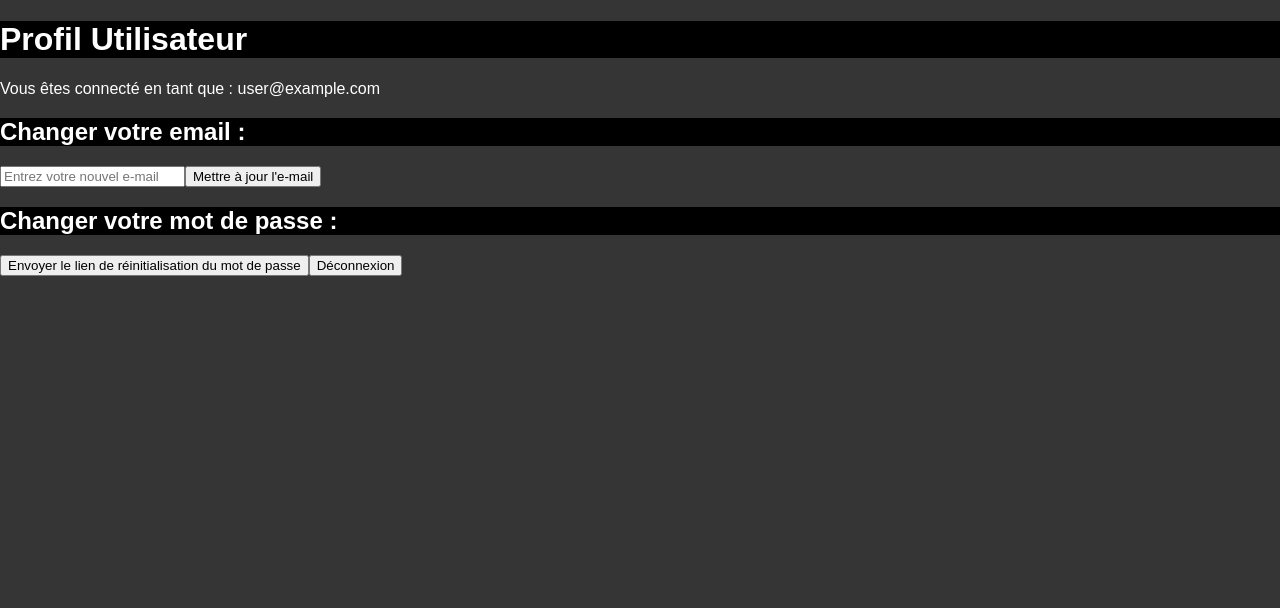
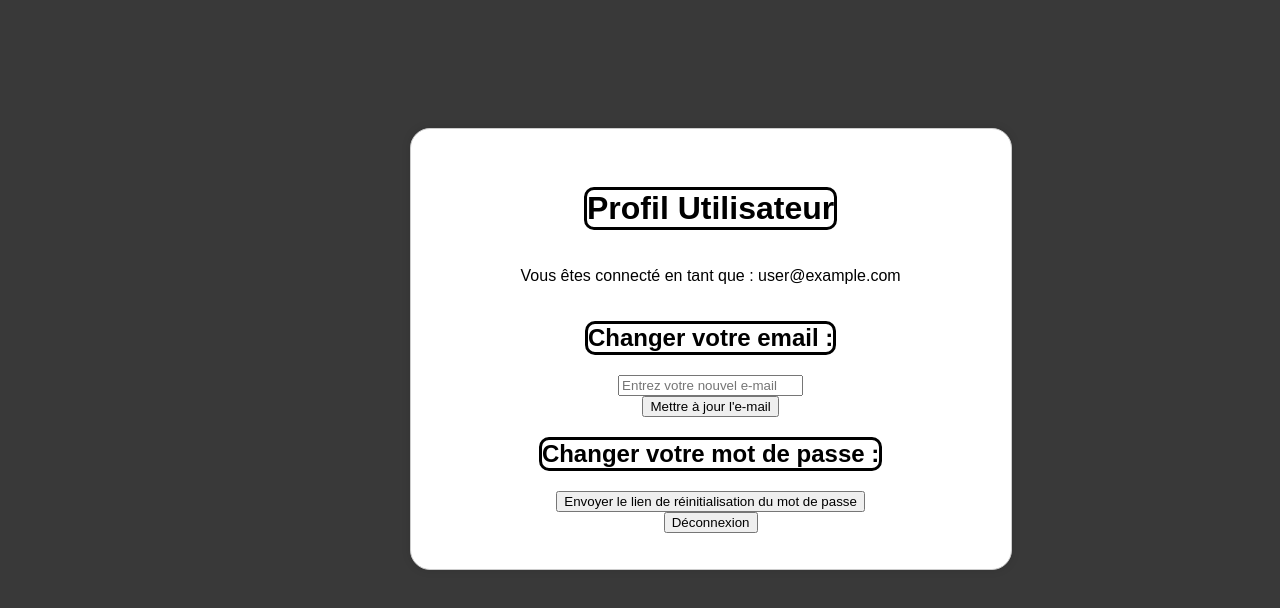
Before and after one commit to OnyxXs/ReactJSMovieFlux, a React (Create React App) app in the folder netflux/: page /profile in a window 1280 px wide. Shown: the top 608 px of the page. Built offline with nearby package versions, Linux system fonts and the light colour scheme; no server answers; the database is empty; sample sign-in values are in the browser's storage.

Commit message:
update profile.css and profile.tsx

```diff
--- a/netflux/src/pages/profile/profile.css
+++ b/netflux/src/pages/profile/profile.css
@@ -1,12 +1,36 @@
 body {
-    background-color: rgb(53, 53, 53);
-    color: white;
+    background: rgb(57, 57, 57);
+    color: black;
 }
 
 .h1 {
-    background-color: black;
+    border-style: solid;
+    border-width: 3px;
+    border-radius: 10px;
+    border-color: black;
 }
 
 .h2 {
-    background-color: black;
+    border-style: solid;
+    border-width: 3px;
+    border-radius: 10px;
+    border-color: black;
 }
+
+.Leftbar {
+    background-color: white;
+    padding: 20px;
+    border: 1px solid #ccc;
+    box-shadow: 0 0 10px rgba(0, 0, 0, 0.1);
+    text-align: center;
+
+    display: flex;
+    flex-direction: column;
+    justify-content: center;
+    align-items: center;
+    border-radius: 20px;
+    height: 50vh;
+    width: 70vh;
+    margin-top: 10vmax;
+    margin-left: 32vmax;
+}
--- a/netflux/src/pages/profile/profile.tsx
+++ b/netflux/src/pages/profile/profile.tsx
@@ -118,8 +118,11 @@ const UserProfile: React.FC = () => {
   };
 
   return (
-    <div className="">
-      <h1 className="h1">Profil Utilisateur</h1>
+    <div className="Leftbar">
+
+      <div className="h1-container">
+        <h1 className="h1">Profil Utilisateur</h1>
+      </div>
       {user ? (
         <>
           <p>Vous êtes connecté en tant que : {user.email}</p>
```
